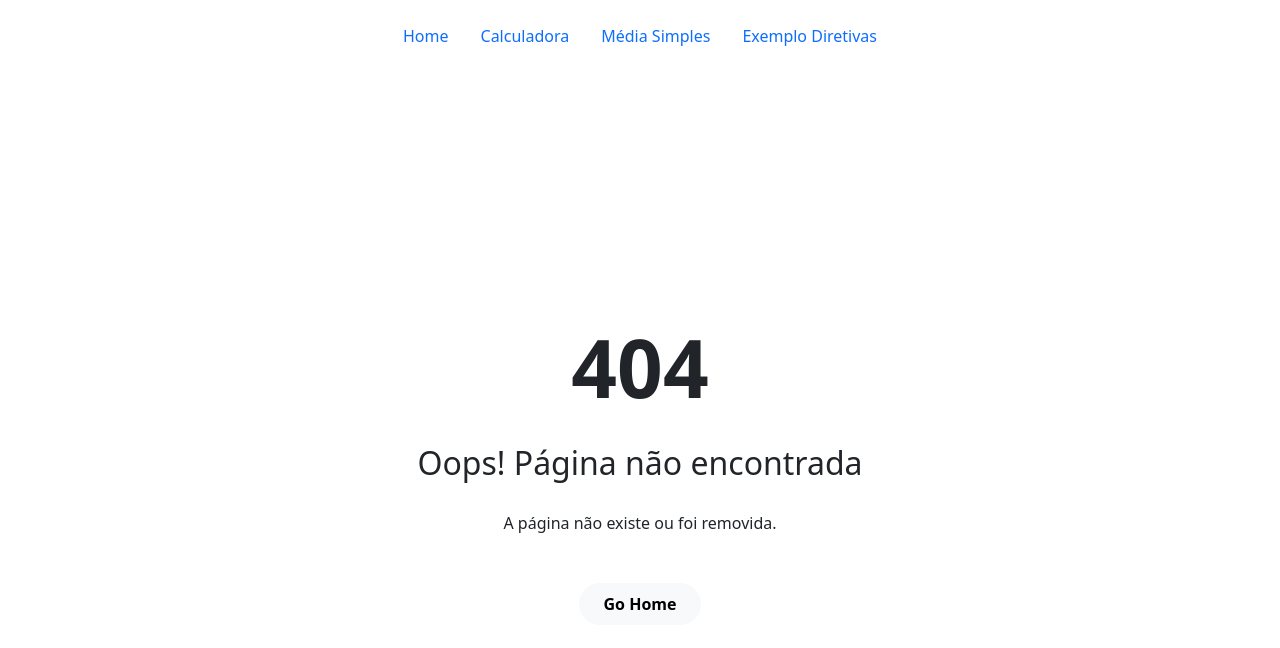
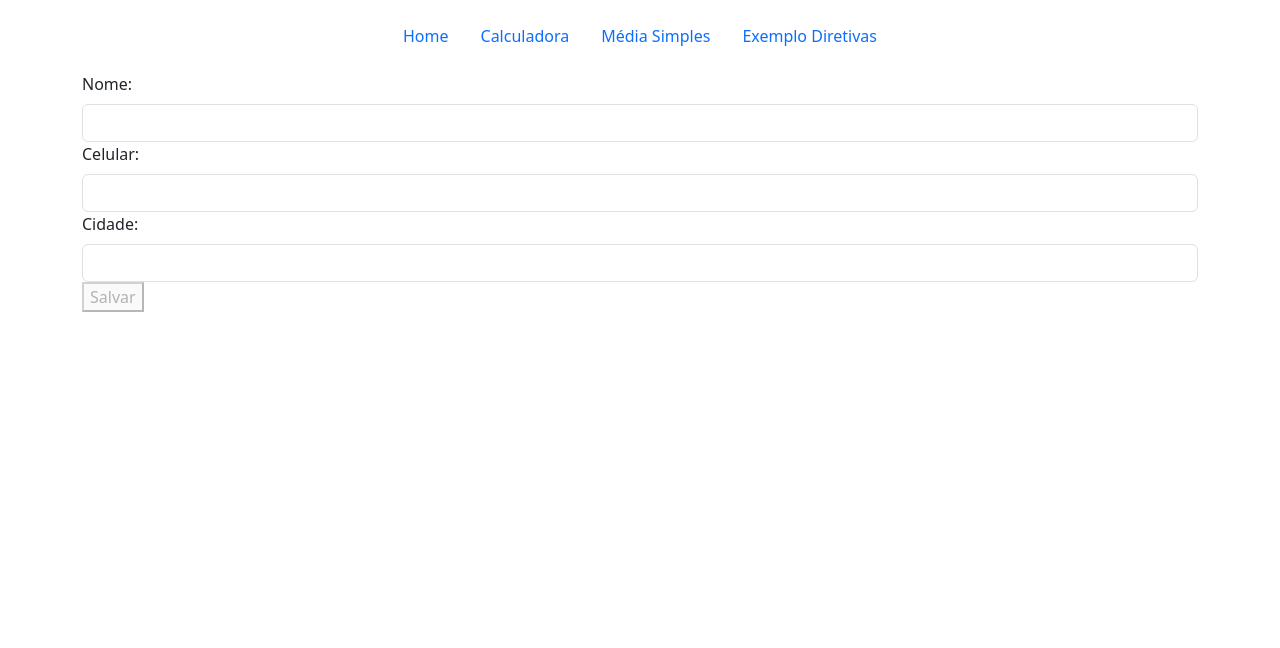
Before and after one commit to rafaelmoreno29/2025_FrontEnd, an Angular app in the folder aula3/: page /cadastro-pessoa in a window 1280 px wide. Before the commit this address had no page. Shown: the top 648 px of the page. Built offline with nearby package versions, Linux system fonts and the light colour scheme.

Commit message:
form reactive

```diff
--- a/aula3/src/app/app.routes.ts
+++ b/aula3/src/app/app.routes.ts
@@ -9,6 +9,7 @@ import { TelaFilho2Component } from './tela-filho2/tela-filho2.component';
 import { ExemploDiretivasComponent } from './exemplo-diretivas/exemplo-diretivas.component';
 import { ClienteDetalheComponent } from './cliente-detalhe/cliente-detalhe.component';
 import { CadastroUsuarioComponent } from './cadastro-usuario/cadastro-usuario.component';
+import { CadastroPessoaComponent } from './cadastro-pessoa/cadastro-pessoa.component';
 
 export const routes: Routes = [
     { path: '', redirectTo: 'home', pathMatch: 'full' },
@@ -25,5 +26,6 @@ export const routes: Routes = [
     { path: 'exemplo-diretivas', component: ExemploDiretivasComponent },
     { path: 'detalhe/:id', component: ClienteDetalheComponent },
     { path: 'cadastro-usuario', component: CadastroUsuarioComponent },
+    { path: 'cadastro-pessoa', component: CadastroPessoaComponent },
     { path: '**', component: PaginaNaoEncontradaComponent }
 ];
--- /dev/null
+++ b/aula3/src/app/cadastro-pessoa/cadastro-pessoa.component.html
@@ -0,0 +1,19 @@
+<form [formGroup]="form" (ngSubmit)="salvar()">
+    <label for="nome" class="form-label">Nome:</label>
+    <input type="text" formControlName="nome" class="form-control">
+
+    <div *ngIf="form.get('nome')?.invalid
+        && (form.get('nome')?.dirty || form.get('nome')?.touched)">
+        <div *ngIf="form.get('nome')?.errors?.['required']">
+            Nome é obrigatório</div>
+    </div>
+
+    <label for="celular" class="form-label">Celular:</label>
+    <input type="text" formControlName="celular" class="form-control">
+
+    <label for="cidade" class="form-label">Cidade:</label>
+    <input type="text" formControlName="cidade" class="form-control">
+
+    <button type="submit" [disabled]="!form.valid">Salvar</button>
+
+</form>
--- /dev/null
+++ b/aula3/src/app/cadastro-pessoa/cadastro-pessoa.component.ts
@@ -0,0 +1,27 @@
+import { CommonModule } from '@angular/common';
+import { Component, OnInit } from '@angular/core';
+import { FormControl, FormGroup, ReactiveFormsModule, Validators } from '@angular/forms';
+
+@Component({
+  selector: 'app-cadastro-pessoa',
+  standalone: true,
+  imports: [ReactiveFormsModule, CommonModule],
+  templateUrl: './cadastro-pessoa.component.html',
+  styleUrl: './cadastro-pessoa.component.css'
+})
+export class CadastroPessoaComponent implements OnInit {
+  form!: FormGroup;
+
+  ngOnInit(): void {
+    this.form = new FormGroup({
+      id: new FormControl(0, Validators.required),
+      nome: new FormControl('', Validators.required),
+      celular: new FormControl('', Validators.required),
+      cidade: new FormControl('')
+    });
+  }
+  salvar() {
+    console.log('Pessoa salva:', this.form.value);
+    alert('Pessoa salva com sucesso!');
+  }
+}
--- a/aula3/src/app/cadastro-usuario/cadastro-usuario.component.html
+++ b/aula3/src/app/cadastro-usuario/cadastro-usuario.component.html
@@ -1,8 +1,6 @@
 <form #form="ngForm" (ngSubmit)="salvar()">
     <div class="row">
         <div class="col-md-12">
-
-
             <label for="nome" class="form-label">Nome:</label>
             <input type="text" name="nome" class="form-control" [(ngModel)]="usuario.nome" required>
 
@@ -26,7 +24,6 @@
             </div>
             <input id="ativo" type="checkbox" name="ativo" [(ngModel)]="usuario.ativo">
             <label for="ativo" class="form-label"> Ativo</label>
-
         </div>
     </div>
     <div class="row">
```
Also changed, not shown: aula3/src/app/cadastro-pessoa/cadastro-pessoa.component.css (added), 1 other file (tests, documents, lock files or other folders).
